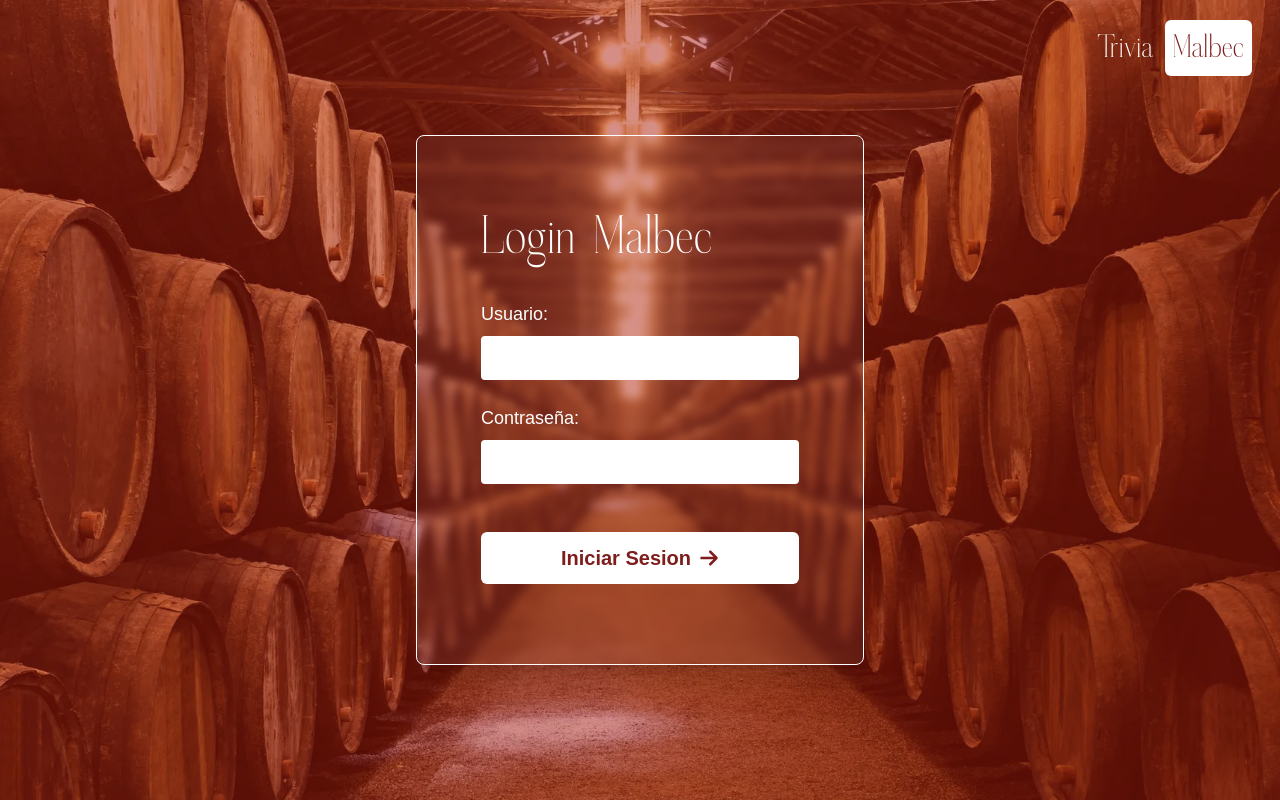
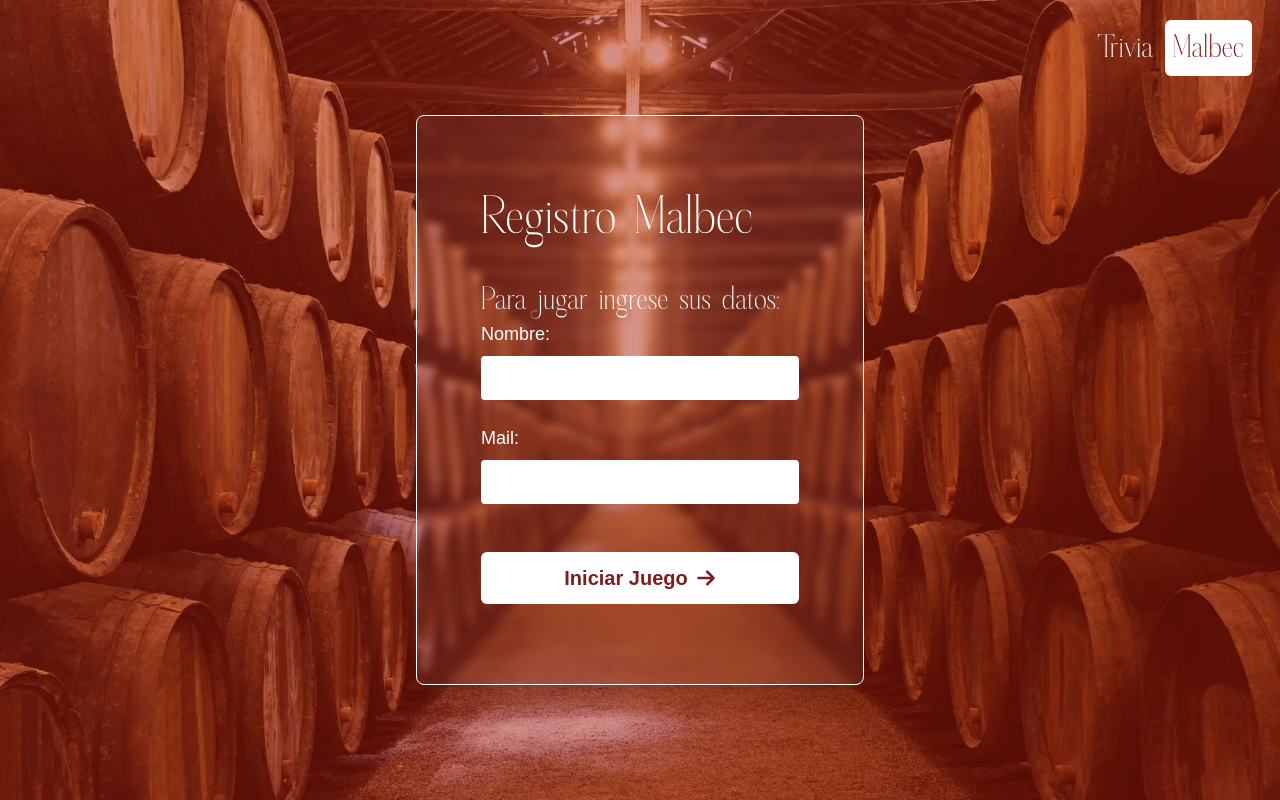
Before and after one commit to LautaroJLZ/trivia_malbec, a Next.js app: page / in a window 1280 px wide. Built offline with nearby package versions, Linux system fonts and the light colour scheme; a web font is replaced by a local one.

Commit message:
Cambio de login a registro de usuario y saque funcionalidad de volver a jugar con el mismo usuario

```diff
--- a/src/app/Quiz/page.jsx
+++ b/src/app/Quiz/page.jsx
@@ -1,8 +1,9 @@
 "use client";
 import { useState, useEffect, useRef } from "react";
 import { Chart } from "chart.js";
+import localFont from "next/font/local";
+import Link from "next/link";
 
-import localFont from "next/font/local";
 const fontSerif = localFont({ src: "../../fonts/NotoSerifTangut.ttf" });
 const fontSageffine = localFont({ src: "../../fonts/Sageffine.otf" });
 
@@ -52,7 +53,8 @@ const Quiz = () => {
 
   const [checked, setChecked] = useState(false);
 
-  const [respuestaSeleccionadaIndex, setRespuestaSeleccionadaIndex] = useState(null);
+  const [respuestaSeleccionadaIndex, setRespuestaSeleccionadaIndex] =
+    useState(null);
   const [respuestaSeleccionada, setRespuestaSeleccionada] = useState("");
 
   const [resultado, setResultado] = useState({
@@ -83,7 +85,10 @@ const Quiz = () => {
   //   Calcula el puntaje y cambia a la siguiente pregunta
   const siguientePregunta = () => {
     setRespuestaSeleccionadaIndex(null);
-    setResultado((prev) => // Define prev en 0 cada vez que se use
+    setResultado(
+      (
+        prev // Define prev en 0 cada vez que se use
+      ) =>
         respuestaSeleccionada
           ? {
               ...prev, // Setea prev con los datos previos de resultado
@@ -124,7 +129,10 @@ const Quiz = () => {
           labels: ["Correctas", "Incorrectas"],
           datasets: [
             {
-              data: [resultado.respuestasCorrectas, resultado.respuestasIncorrectas],
+              data: [
+                resultado.respuestasCorrectas,
+                resultado.respuestasIncorrectas,
+              ],
               borderColor: ["rgb(75, 192, 192)", "rgb(255, 99, 132)"],
               backgroundColor: ["rgb(75, 192, 192 )", "rgb(255, 99, 132)"],
               borderWidth: 2,
@@ -147,7 +155,6 @@ const Quiz = () => {
     };
   }, [resultado]);
 
-
   // Dependencia vacía para que se ejecute solo una vez
 
   useEffect(() => {
@@ -158,7 +165,8 @@ const Quiz = () => {
     <div className="bg-[url('../views/img/bg_uvas_rojo.jpg')] justify-center items-center min-h-screen p-5 ">
       <div className={fontSageffine.className}>
         <div className="absolute top-0 right-0 m-7 text-4xl">
-          Trivia <span className="bg-white text-red-900 rounded-md p-2">Malbec</span>
+          Trivia{" "}
+          <span className="bg-white text-red-900 rounded-md p-2">Malbec</span>
         </div>
       </div>
       <div>
@@ -171,7 +179,8 @@ const Quiz = () => {
               </h2> */}
               <div className={fontSerif.className}>
                 <h2 className="w-fit bg-white text-red-900 rounded-full font-bold text-xl py-2 px-10 my-2">
-                  {preguntaActiva + 1}{"º Pregunta"}
+                  {preguntaActiva + 1}
+                  {"º Pregunta"}
                 </h2>
               </div>
               <div className="w-[80%] md:w-[70%] lg:w-[80%]">
@@ -197,7 +206,10 @@ const Quiz = () => {
                 ))}
                 {checked ? (
                   <div className="w-full">
-                    <button onClick={siguientePregunta} className="btn shadow-glow">
+                    <button
+                      onClick={siguientePregunta}
+                      className="btn shadow-glow"
+                    >
                       {preguntaActiva === pregunta.length - 1
                         ? "Finalizar"
                         : "Siguiente"}
@@ -220,7 +232,9 @@ const Quiz = () => {
               </div>
               <div className={fontSageffine.className}>
                 <div className="text-center">
-                  <span className="text-4xl">Seleccione su respuesta<br></br>pulsando el cuadrado</span>
+                  <span className="text-4xl">
+                    Seleccione su respuesta<br></br>pulsando el cuadrado
+                  </span>
                 </div>
               </div>
             </div>
@@ -262,13 +276,11 @@ const Quiz = () => {
                   Puntaje:{" "}
                   <span className="text-sky-400">{resultado.puntaje}</span>
                 </p>
-
-                <button
-                  className="btn shadow-glow"
-                  onClick={() => window.location.reload()}
-                >
-                  Reiniciar
-                </button>
+                <div className="btn shadow-glow">
+                  <Link href="/" >
+                    Volver a Jugar
+                  </Link>
+                </div>
               </div>
             </div>
           )}
--- a/src/app/page.jsx
+++ b/src/app/page.jsx
@@ -18,12 +18,15 @@ export default function Home() {
         <div className="flex flex-col justify-center items-center min-h-screen">
           <div className="w-[90%] md:w-[60%] lg:w-[35%] backdrop-blur-sm bg-white/[.05] flex flex-col py-5 md:py-10 px-10 md:px-16 border border-white rounded-lg shadow-xl">
             <div className={fontSageffine.className}>
-              <h1 className="text-left text-white text-5xl md:text-6xl py-5 md:py-8">Login Malbec</h1>
+              <h1 className="text-left text-white text-5xl md:text-6xl py-5 md:py-8">Registro Malbec</h1>
+              <h3 className="text-4xl">Para jugar ingrese sus datos:</h3>
             </div>
-            <label htmlFor="username" className={fontSerif.className + " text-white text-lg"}>Usuario:</label>
+
+            <label htmlFor="username" className={fontSerif.className + " text-white text-lg"}>Nombre:</label>
             <input id="username" type="text" className={fontSerif.className + " text-red-800 border-2 border-white rounded py-2 px-5 my-2"} />
-            <label htmlFor="password" className={fontSerif.className + " text-white text-lg mt-4"}>Contraseña:</label>
-            <input id="password" type="password" className=" text-red-800 border-2 border-white rounded py-2 px-5 my-2" />
+
+            <label htmlFor="password" className={fontSerif.className + " text-white text-lg mt-4"}>Mail:</label>
+            <input id="password" type="emial" className=" text-red-800 border-2 border-white rounded py-2 px-5 my-2" />
             {/* <Link href="/Init">
               <a className="bg-white text-red-700 rounded-md px-10 py-3 text-center my-10 text-xl hover:bg-red-500 hover:text-white transition-all duration-300 cursor-pointer">
                 Iniciar Sesión <FontAwesomeIcon icon={faArrowRight} className="ml-2" />
@@ -31,7 +34,7 @@ export default function Home() {
             </Link> */}
             <div className={fontSerif.className}>
               <Link href="/Init" className="flex gap-2 bg-white text-red-900 font-bold rounded-md px-10 py-3 text-center my-5 md:my-10 text-xl hover:bg-red-500 hover:text-white justify-center items-center transition-all duration-300 cursor-pointer">
-                Iniciar Sesion <FaArrowRight className="" />
+                Iniciar Juego <FaArrowRight className="" />
               </Link>
             </div>
           </div>
--- a/src/pages/Inicio.jsx
+++ b/src/pages/Inicio.jsx
@@ -1,5 +1,4 @@
 import { useEffect } from "react";
-import { NavLink } from "react-router-dom";
 
 const Inicio = () => {
     useEffect(() => {
@@ -7,9 +6,8 @@ const Inicio = () => {
     }, []);
     return (
         <div>
-
         </div>
     );
 };
 
-export { Inicio };
+export default Inicio ;
```
Lines whose indentation alone changed are shown as unchanged.
